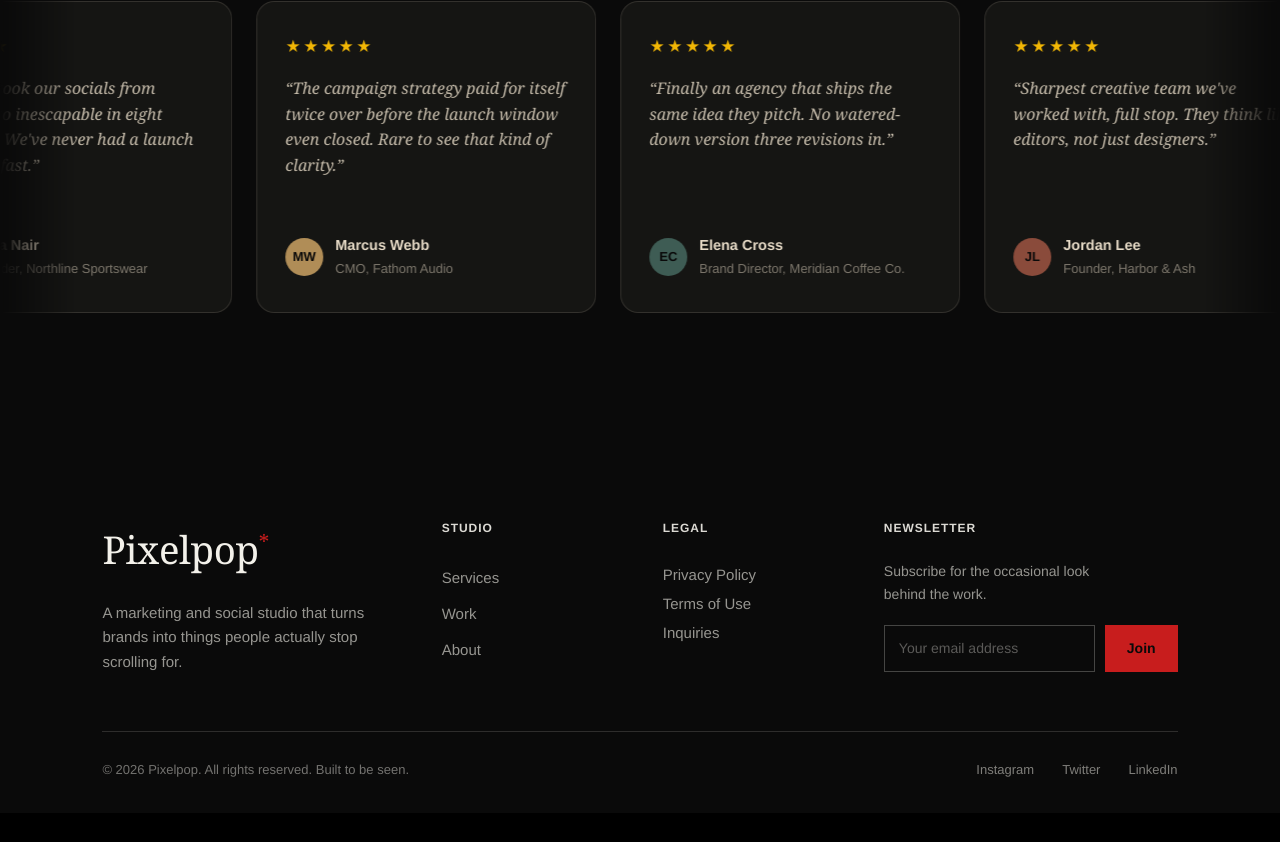
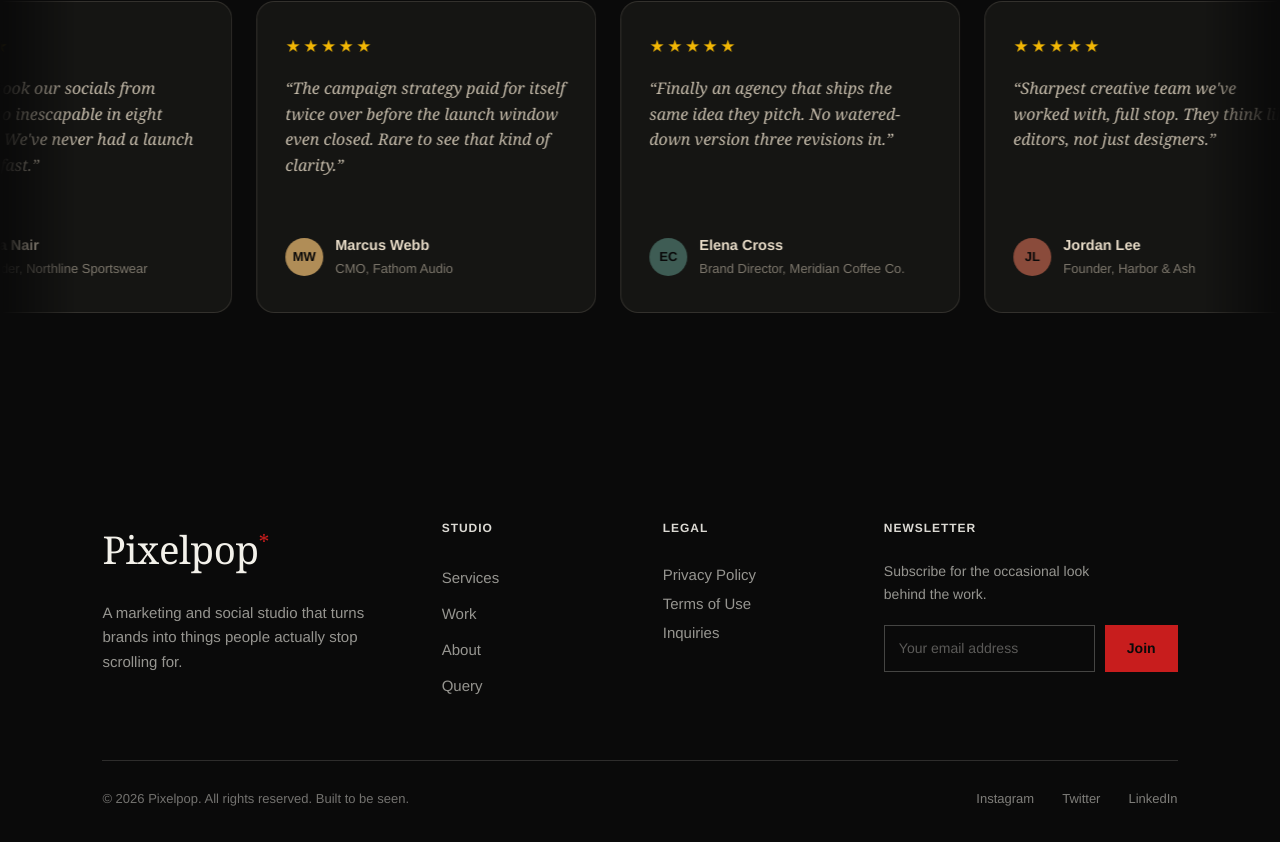
Before and after one commit to pixelpopdigital/Pixelpopdigital-1, a React (Vite) app: page / in a window 1280 px wide. Shown: the part 3188-4030 px from the top of the page. Before the commit the page ends 4001 px from the top, so only its background shows below. Built offline with nearby package versions, Linux system fonts and the light colour scheme.

Commit message:
added form

```diff
--- a/src/components/Footer.tsx
+++ b/src/components/Footer.tsx
@@ -4,6 +4,7 @@ const PLATFORM_LINKS = [
   { label: "Services", href: "/#services" },
   { label: "Work", href: "/work" },
   { label: "About", href: "/#about" },
+  { label: "Query", href: "https://forms.gle/NSNfKBNK6jVb6o917" },
 ];
 
 const LEGAL_MODALS = {
@@ -24,9 +25,10 @@ const LEGAL_MODALS = {
   inquiries: {
     label: "Inquiries",
     body: [
-      "New project? Press request? General question? Send it to hello@pixelpop.studio and we'll get back to you within two working days.",
+      "New project? Press request? General question? Fill out our Query Form or send an email to hello@pixelpop.studio and we'll get back to you within two working days.",
       "For anything urgent, mention it in the subject line and we'll bump it up the queue.",
     ],
+    formUrl: "https://forms.gle/NSNfKBNK6jVb6o917",
   },
 };
 
@@ -78,6 +80,19 @@ function LegalModal({
             {para}
           </p>
         ))}
+        {'formUrl' in content && content.formUrl && (
+          <div style={{ marginTop: 20 }}>
+            <a
+              href={content.formUrl}
+              target="_blank"
+              rel="noopener noreferrer"
+              className="footer-join"
+              style={{ display: "inline-block", textDecoration: "none", color: "#0A0A0A" }}
+            >
+              Open Query Form ↗
+            </a>
+          </div>
+        )}
       </div>
     </div>
   );
@@ -287,7 +302,13 @@ export default function Footer() {
         <div>
           <div className="footer-col-label">Studio</div>
           {PLATFORM_LINKS.map((link) => (
-            <a className="footer-link" href={link.href} key={link.label}>
+            <a
+              className="footer-link"
+              href={link.href}
+              key={link.label}
+              target={link.href.startsWith("http") ? "_blank" : undefined}
+              rel={link.href.startsWith("http") ? "noopener noreferrer" : undefined}
+            >
               {link.label}
             </a>
           ))}
```
